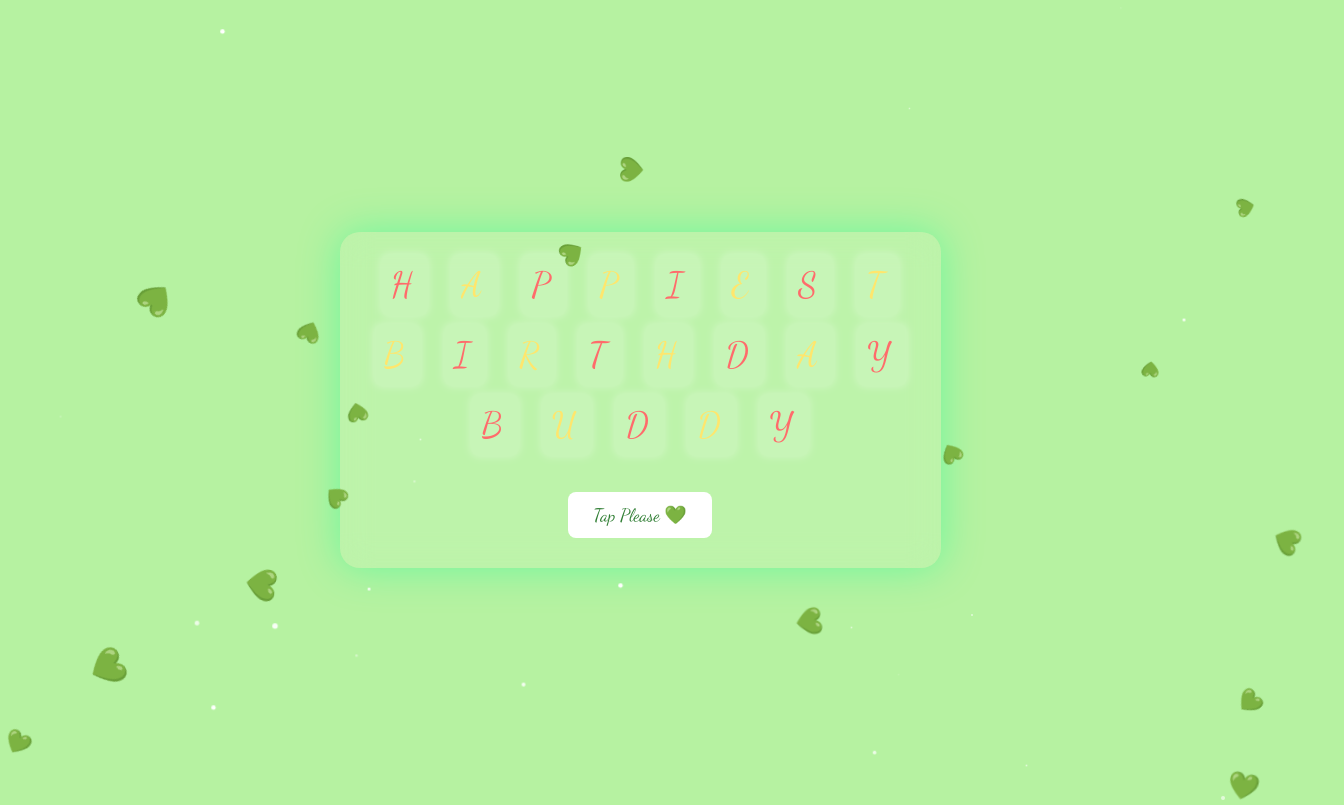
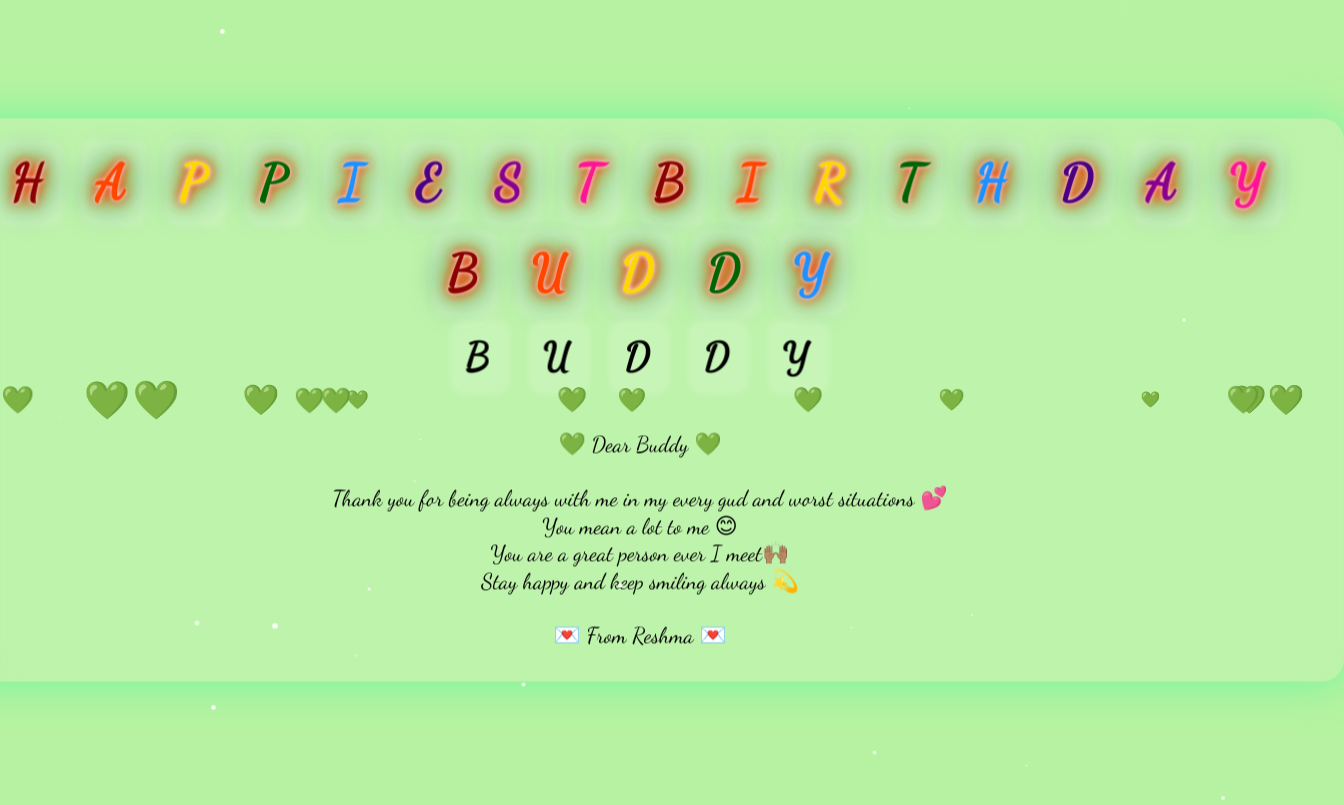
Before and after one commit to codenova68/foryou, a plain HTML site: page index.html in a window 1280 px wide. Shown: the whole page, 1344 px wide, since content can reach past the window. Drawn offline with Linux system fonts and the light colour scheme.

Commit message:
Update index.html

```diff
--- a/index.html
+++ b/index.html
@@ -10,7 +10,7 @@ body {
     margin: 0;
     padding: 0;
     height: 100vh;
-    background: #b6f2a1;
+    background: #b6f2a1; /* Fav green */
     font-family: 'Dancing Script', cursive;
     display: flex;
     justify-content: center;
@@ -27,16 +27,12 @@ body {
     padding: 30px;
     text-align: center;
     box-shadow: 0 0 40px rgba(0,255,150,0.4);
-    color: white;
+    color: black;
     transition: transform 0.5s;
 }
 
-/* ===== Bouncing Letters with Rainbow Colors ===== */
-.text {
-    font-size: 35px;
-    letter-spacing: 6px;
-}
-
+/* ===== Bouncing Letters ===== */
+.text { font-size: 35px; letter-spacing: 6px; }
 .box {
     display: inline-block;
     border-radius: 8px;
@@ -46,15 +42,24 @@ body {
     box-shadow: 0 0 10px #ffffff55;
     animation: bounce 1s infinite alternate;
     cursor: default;
+    font-weight: 600;
 }
 
-.box:nth-child(odd) { color: #ff6b6b; }
-.box:nth-child(even) { color: #ffe66d; }
+/* ===== Top Line Glow & Bigger ===== */
+.top-letter {
+    font-weight: 800;
+    font-size: 45px;
+    text-shadow:
+        0 0 5px #fff,
+        0 0 10px #ff0000,
+        0 0 15px #ff4500,
+        0 0 20px #ffd700,
+        0 0 25px #00ff00,
+        0 0 30px #1e90ff,
+        0 0 35px #8b008b;
+}
 
-@keyframes bounce {
-    0% { transform: translateY(0); }
-    100% { transform: translateY(-12px); }
-}
+@keyframes bounce { 0% { transform: translateY(0); } 100% { transform: translateY(-12px); } }
 
 /* ===== Button ===== */
 button {
@@ -69,24 +74,17 @@ button {
     transition: 0.3s;
     font-family: 'Dancing Script', cursive;
 }
-
 button:hover { transform: scale(1.1); }
 
-#message {
-    display: none;
-    margin-top: 20px;
-    font-size: 20px;
-    animation: fadeIn 2s;
-}
-
+#message { display: none; margin-top: 20px; font-size: 20px; animation: fadeIn 2s; color:black; }
 .card.show { transform: scale(1.1); }
-
 @keyframes fadeIn { from {opacity:0;} to {opacity:1;} }
 
 /* ===== Floating Hearts ===== */
 .heart {
     position: absolute;
     pointer-events: none;
+    animation: floatUp 6s linear infinite, pulse 1.5s ease-in-out infinite alternate;
 }
 
 /* ===== Stars ===== */
@@ -100,23 +98,25 @@ button:hover { transform: scale(1.1); }
     animation: twinkle 2s infinite alternate;
 }
 
-@keyframes twinkle {
-    from {opacity:0.2; transform: scale(0.5);}
-    to {opacity:1; transform: scale(1.5);}
+/* ===== Floating Hearts Animation ===== */
+@keyframes floatUp {
+    0% { transform: translateY(0) rotate(0deg); }
+    100% { transform: translateY(-110vh) rotate(360deg); }
+}
+@keyframes pulse {
+    0% { transform: scale(1); }
+    50% { transform: scale(1.3); }
+    100% { transform: scale(1); }
 }
 
+/* ===== Stars Animation ===== */
+@keyframes twinkle { from {opacity:0.2; transform: scale(0.5);} to {opacity:1; transform: scale(1.5);} }
+
 /* ===== Mini Hearts Explosion ===== */
-.explode-heart {
-    position: absolute;
-    animation: explode 1s ease-out forwards;
-    font-size: 16px;
-}
+.explode-heart { position: absolute; animation: explode 1s ease-out forwards; font-size: 16px; }
+@keyframes explode { 0% { transform: translate(0,0) scale(1); opacity:1; } 100% { transform: translate(var(--x), var(--y)) scale(0.5); opacity:0; } }
+</style>
 
-@keyframes explode {
-    0% { transform: translate(0,0) scale(1); opacity:1; }
-    100% { transform: translate(var(--x), var(--y)) scale(0.5); opacity:0; }
-}
-</style>
 <link href="https://fonts.googleapis.com/css2?family=Dancing+Script&display=swap" rel="stylesheet">
 </head>
 
@@ -124,36 +124,45 @@ button:hover { transform: scale(1.1); }
 
 <div class="card" id="card">
 <div class="text" id="text">
-    <span class="box">H</span>
-    <span class="box">A</span>
-    <span class="box">P</span>
-    <span class="box">P</span>
-    <span class="box">I</span>
-    <span class="box">E</span>
-    <span class="box">S</span>
-    <span class="box">T</span><br>
 
-    <span class="box">B</span>
-    <span class="box">I</span>
-    <span class="box">R</span>
-    <span class="box">T</span>
-    <span class="box">H</span>
-    <span class="box">D</span>
-    <span class="box">A</span>
-    <span class="box">Y</span><br>
+    <!-- Top Line HAPPIEST BIRTHDAY BUDDY Dark Rainbow -->
+    <span class="box top-letter" style="color:#8B0000;">H</span>
+    <span class="box top-letter" style="color:#FF4500;">A</span>
+    <span class="box top-letter" style="color:#FFD700;">P</span>
+    <span class="box top-letter" style="color:#006400;">P</span>
+    <span class="box top-letter" style="color:#1E90FF;">I</span>
+    <span class="box top-letter" style="color:#4B0082;">E</span>
+    <span class="box top-letter" style="color:#8B008B;">S</span>
+    <span class="box top-letter" style="color:#FF1493;">T</span>
 
-    <span class="box">B</span>
-    <span class="box">U</span>
-    <span class="box">D</span>
-    <span class="box">D</span>
-    <span class="box">Y</span>
+    <span class="box top-letter" style="color:#8B0000;">B</span>
+    <span class="box top-letter" style="color:#FF4500;">I</span>
+    <span class="box top-letter" style="color:#FFD700;">R</span>
+    <span class="box top-letter" style="color:#006400;">T</span>
+    <span class="box top-letter" style="color:#1E90FF;">H</span>
+    <span class="box top-letter" style="color:#4B0082;">D</span>
+    <span class="box top-letter" style="color:#8B008B;">A</span>
+    <span class="box top-letter" style="color:#FF1493;">Y</span>
+
+    <span class="box top-letter" style="color:#8B0000;">B</span>
+    <span class="box top-letter" style="color:#FF4500;">U</span>
+    <span class="box top-letter" style="color:#FFD700;">D</span>
+    <span class="box top-letter" style="color:#006400;">D</span>
+    <span class="box top-letter" style="color:#1E90FF;">Y</span><br>
+
+    <!-- Bottom Line in Black -->
+    <span class="box" style="color:black;">B</span>
+    <span class="box" style="color:black;">U</span>
+    <span class="box" style="color:black;">D</span>
+    <span class="box" style="color:black;">D</span>
+    <span class="box" style="color:black;">Y</span>
 </div>
 
-<button id="tapBtn" onclick="showMessage()">Tap Please 💚</button>
 <div id="message">
     💚 Dear Buddy 💚<br><br>
-    Thank you for being always with me. You are such a great person ever I meet.💕<br>
+    Thank you for being always with me in my every gud and worst situations 💕<br>
     You mean a lot to me 😊<br>
+You are a great person ever I meet🙌🏽<br>
     Stay happy and keep smiling always 💫<br><br>
     💌 From Reshma 💌
 </div>
@@ -162,19 +171,26 @@ button:hover { transform: scale(1.1); }
 </div>
 
 <script>
-const colors = ["#00ffcc","#ff69b4","#ffe66d","#a64ca6","#ff4500"];
+const colors = ["#ff0000","#ff7f00","#ffff00","#00ff00","#0000ff","#4b0082","#8b00ff"];
 
-function showMessage() {
+// Show message + explode letters automatically after page load
+window.addEventListener('load', () => {
     document.getElementById("message").style.display = "block";
     document.getElementById("card").classList.add("show");
-    document.getElementById("tapBtn").style.display = "none";
+    explodeLetters();
+
+    // Play music automatically
     const audio = document.getElementById("music");
-    audio.play();
-    explodeLetters();
+    audio.muted = true; // start muted to bypass autoplay block
+    audio.play().then(() => {
+        audio.muted = false; // unmute after play starts
+        audio.volume = 0.5;
+    }).catch(err => console.log("Autoplay blocked", err));
+
     syncHeartsWithBeat(audio);
-}
+});
 
-/* ===== Floating Rainbow Hearts ===== */
+// Floating Hearts
 function createHeart() {
     if(document.querySelectorAll('.heart').length>30) return;
     const heart=document.createElement("div");
@@ -184,28 +200,10 @@ function createHeart() {
     heart.style.fontSize=Math.random()*20+15+"px";
     heart.style.color=colors[Math.floor(Math.random()*colors.length)];
     document.body.appendChild(heart);
-    animateHeart(heart);
-}
-
-function animateHeart(heart){
-    let start = 0;
-    const duration = 6000;
-    const initialTop = window.innerHeight;
-    const endTop = -50;
-    function frame(){
-        start += 16;
-        const progress = start/duration;
-        const y = initialTop + (endTop-initialTop)*progress;
-        heart.style.top = y+"px";
-        heart.style.transform = `rotate(${progress*360}deg)`;
-        if(progress<1) requestAnimationFrame(frame);
-        else heart.remove();
-    }
-    frame();
 }
 setInterval(createHeart,300);
 
-/* ===== Stars ===== */
+// Stars
 function createStar(){
     const star=document.createElement("div");
     star.classList.add("star");
@@ -218,7 +216,7 @@ function createStar(){
 }
 setInterval(createStar,200);
 
-/* ===== Exploding Letters into Mini Hearts ===== */
+// Exploding Letters into Mini Hearts
 function explodeLetters(){
     const letters=document.querySelectorAll(".box");
     letters.forEach(letter=>{
@@ -239,7 +237,7 @@ function explodeLetters(){
     });
 }
 
-/* ===== Hearts Bounce With Music Beat ===== */
+// Hearts Bounce With Music Beat
 function syncHeartsWithBeat(audio){
     const context = new (window.AudioContext || window.webkitAudioContext)();
     const src = context.createMediaElementSource(audio);
@@ -256,7 +254,7 @@ function syncHeartsWithBeat(audio){
         const avg = dataArray.reduce((a,b)=>a+b)/dataArray.length;
         const scale = 0.5 + avg/256;
         document.querySelectorAll(".heart").forEach(h=>{
-            h.style.transform += ` scale(${scale})`;
+            h.style.transform = `scale(${scale})`;
         });
     }
     animate();
```
